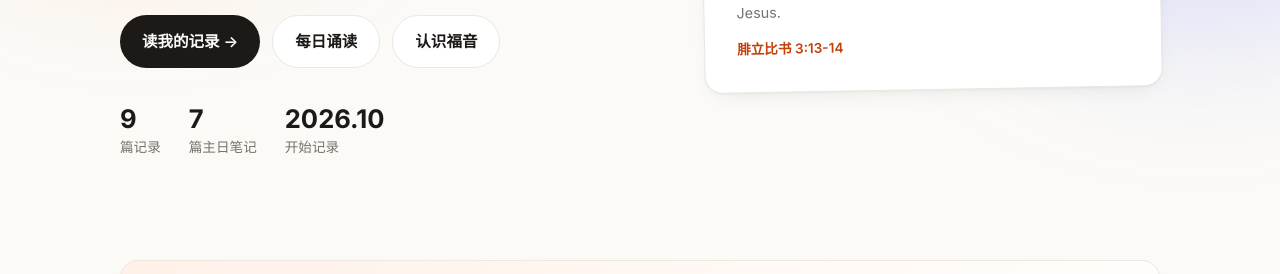
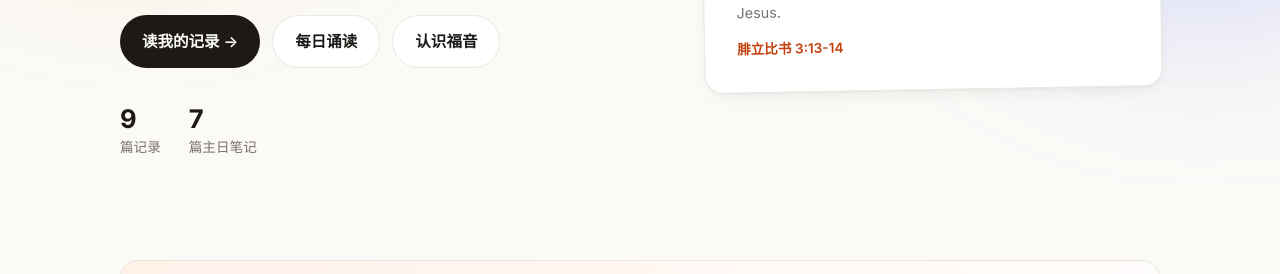
Before and after one commit to mutou2025/faith-journey, an Astro site: page / in a window 1280 px wide. Shown: the part 458-732 px from the top of the page. Built offline with nearby package versions, Linux system fonts and the light colour scheme; Astro itself is replaced by a stand-in of ours.

Commit message:
首页去掉「开始记录」日期
Co-Authored-By: Claude Opus 5.5 <noreply@anthropic.com>
Claude-Session: https://claude.ai/code/session_01LfQHvh3XX3MUP69brNyq7s

```diff
--- a/src/pages/index.astro
+++ b/src/pages/index.astro
@@ -8,7 +8,6 @@ import { getPosts } from '../lib';
 const posts = await getPosts();
 const latest = posts.slice(0, 5);
 const counts = Object.fromEntries(CATEGORIES.map((c) => [c.name, posts.filter((p) => p.data.category === c.name).length]));
-const first = posts.at(-1)?.data.date;
 const sermonCount = counts['主日笔记'];
 ---
 <Base>
@@ -26,7 +25,6 @@ const sermonCount = counts['主日笔记'];
         <div class="stats">
           <div><strong>{posts.length}</strong><span>篇记录</span></div>
           <div><strong>{sermonCount}</strong><span>篇主日笔记</span></div>
-          {first && <div><strong>{first.getUTCFullYear()}.{first.getUTCMonth() + 1}</strong><span>开始记录</span></div>}
         </div>
       </div>
       <blockquote class="verse-card">
```
